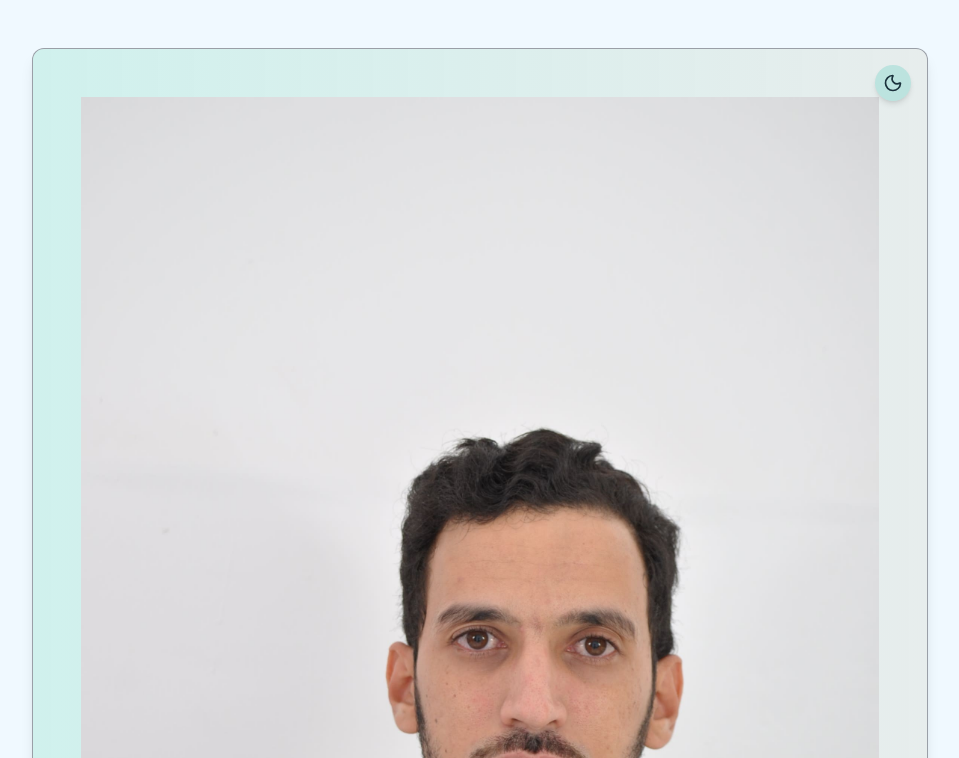
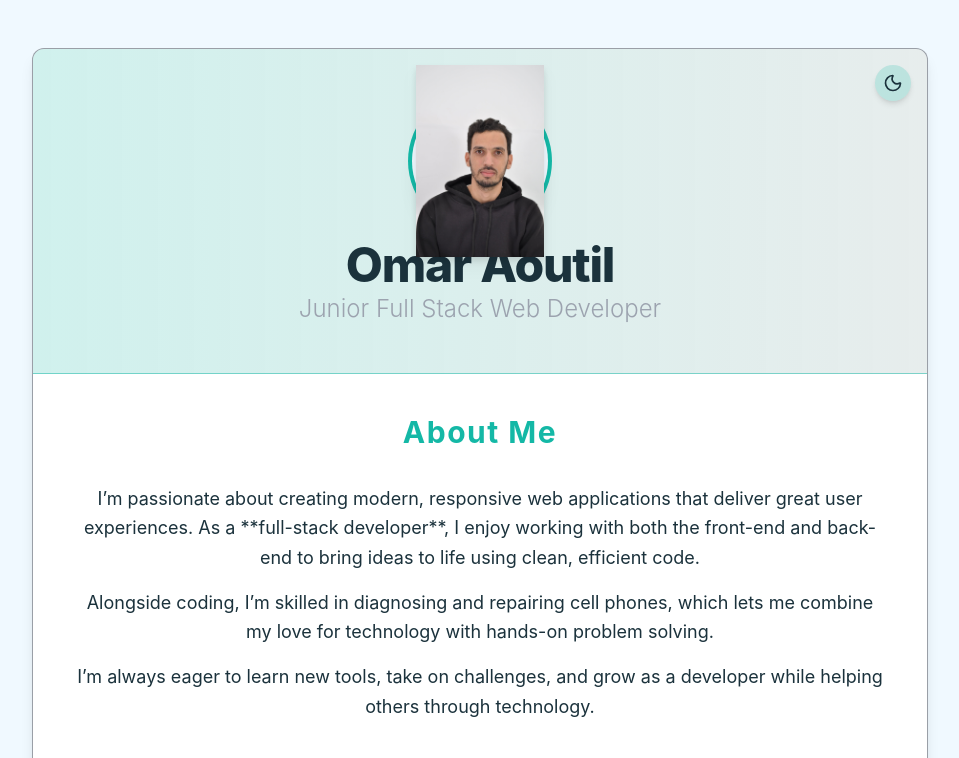
Before and after one commit to oumaro/portfolio, a plain HTML site: page index.html in a window 1280 px wide. Shown: the top 758 px of the page, without its empty margins (160-1119 px from the left). Drawn offline with nearby package versions, Linux system fonts and the light colour scheme.

Commit message:
Enhance index.html with contact form and interactivity
Updated the HTML structure and added a contact form section with JavaScript interactivity for theme toggling and form submission handling.

```diff
--- a/index.html
+++ b/index.html
@@ -83,9 +83,9 @@
             </button>
 
             <div class="flex flex-col items-center">
-                <img src="https://raw.githubusercontent.com/oumaro/portfolio/refs/heads/main/DSC_0318.jpg"> </img>
+
                 <div class="w-24 h-24 sm:w-32 sm:h-32 bg-primary-teal/50 rounded-full flex items-center justify-center mb-4 ring-4 ring-primary-teal ring-offset-bg-default ring-offset-4 shadow-xl transition-colors duration-500">
-                    <span class="text-4xl sm:text-6xl font-extrabold text-white drop-shadow-lg">OA</span>
+                    <span class="text-4xl sm:text-6xl font-extrabold text-white drop-shadow-lg"> <img src="https://raw.githubusercontent.com/oumaro/portfolio/refs/heads/main/DSC_0318.jpg"> </img></span>
                 </div>
 
                 <h1 class="text-3xl sm:text-5xl font-extrabold tracking-tight text-text-default mb-1 transition-colors duration-500">
```
